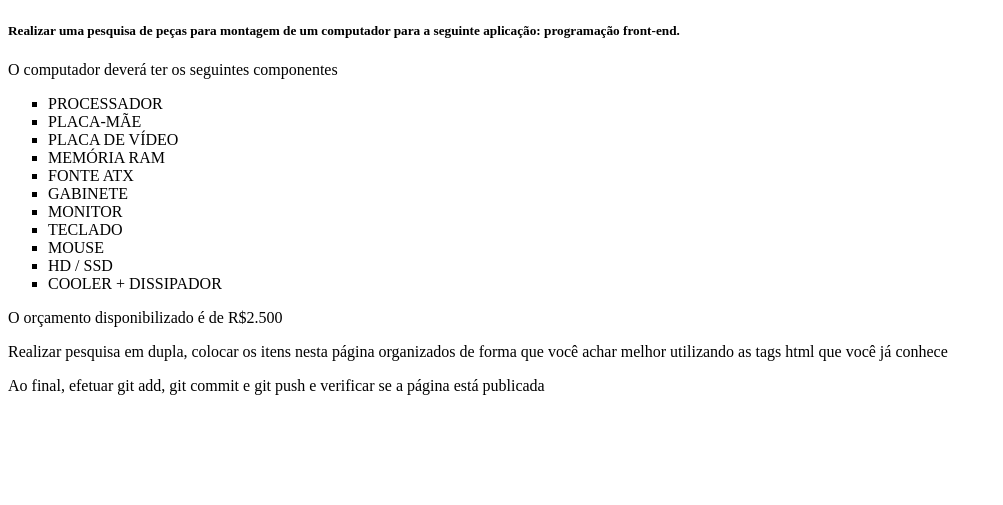
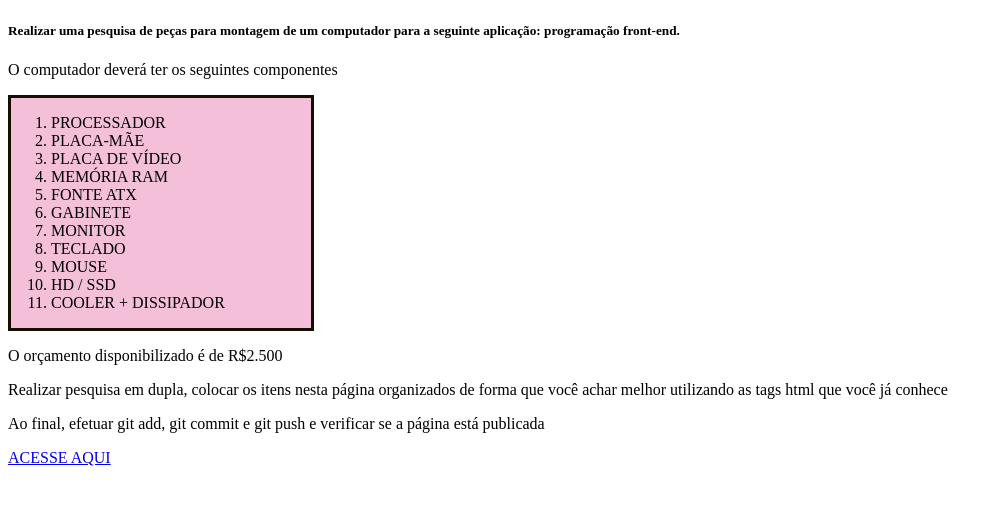
Before and after one commit to Dricasantto/atividadeFTIC, a plain HTML site: page index.html in a window 1280 px wide. Shown: the part 143-648 px from the top of the page, without its empty margins (0-1003 px from the left). Drawn offline with Linux system fonts and the light colour scheme.

Commit message:
estilização da lista

```diff
--- a/index.html
+++ b/index.html
@@ -14,26 +14,33 @@
 
     <p>O computador deverá ter os seguintes componentes</p>
 
-    <ul type="square">
-        <LI>PROCESSADOR</LI>
-        <LI>PLACA-MÃE</LI>
-        <LI>PLACA DE VÍDEO</LI>
-        <LI>MEMÓRIA RAM</LI>
-        <LI>FONTE ATX</LI>
-        <LI>GABINETE</LI>
-        <LI>MONITOR</LI>
-        <LI>TECLADO</LI>
-        <LI>MOUSE</LI>
-        <LI>HD / SSD</LI>
-        <lI>COOLER + DISSIPADOR</lI>
+    <div class="moldura-lista">
+
+        <ol>
+
+            <li class="lista-geral">PROCESSADOR</li>
+            <li class="lista-geral">PLACA-MÃE</li>
+            <li class="lista-geral">PLACA DE VÍDEO</li>
+            <li class="lista-geral">MEMÓRIA RAM</li>
+            <li class="lista-geral">FONTE ATX</li>
+            <li class="lista-geral">GABINETE</li>
+            <li class="lista-geral">MONITOR</li>
+            <li class="lista-geral">TECLADO</li>
+            <li class="lista-geral">MOUSE</li>
+            <li class="lista-geral">HD / SSD</li>
+            <li class="lista-geral">COOLER + DISSIPADOR</li>
 
 
-    </ul>
+        </ol>
+
+    </div>
 
     <p>O orçamento disponibilizado é de R$2.500</p>
     <p>Realizar pesquisa em dupla, colocar os itens nesta página organizados de forma que você achar melhor utilizando as tags html que você já conhece</p>
     <p>Ao final, efetuar git add, git commit e git push e verificar se a página está publicada</p>
 
+    <a href="https://www.kabum.com.br/produto/112991/processador-intel-core-i5-10400f-2-9ghz-4-3ghz-max-turbo-cache-12mb-6-nucleos-12-threads-lga-1200-bx8070110400f?gclid=EAIaIQobChMIi-Wn67_ngAMVLzHUAR1FUA1OEAQYAiABEgI5dvD_BwE"> ACESSE AQUI</a>
+
 
 </body>
 </html>
--- a/teste.css
+++ b/teste.css
@@ -1,5 +1,21 @@
 h1:hover {
-    background-color: blueviolet;
-    color: aqua;
+    background-color: rgb(255, 99, 177);
+    color: black;
 
 }
+
+.moldura-lista {
+
+    width: 300px;
+    border: 3px solid rgb(20, 15, 2);
+    background-color: rgb(243, 191, 217);
+    cursor: pointer;
+}
+
+.lista-geral:hover {
+
+    width: 250px;
+    background-color: rgb(230, 106, 203);
+
+
+}
```
